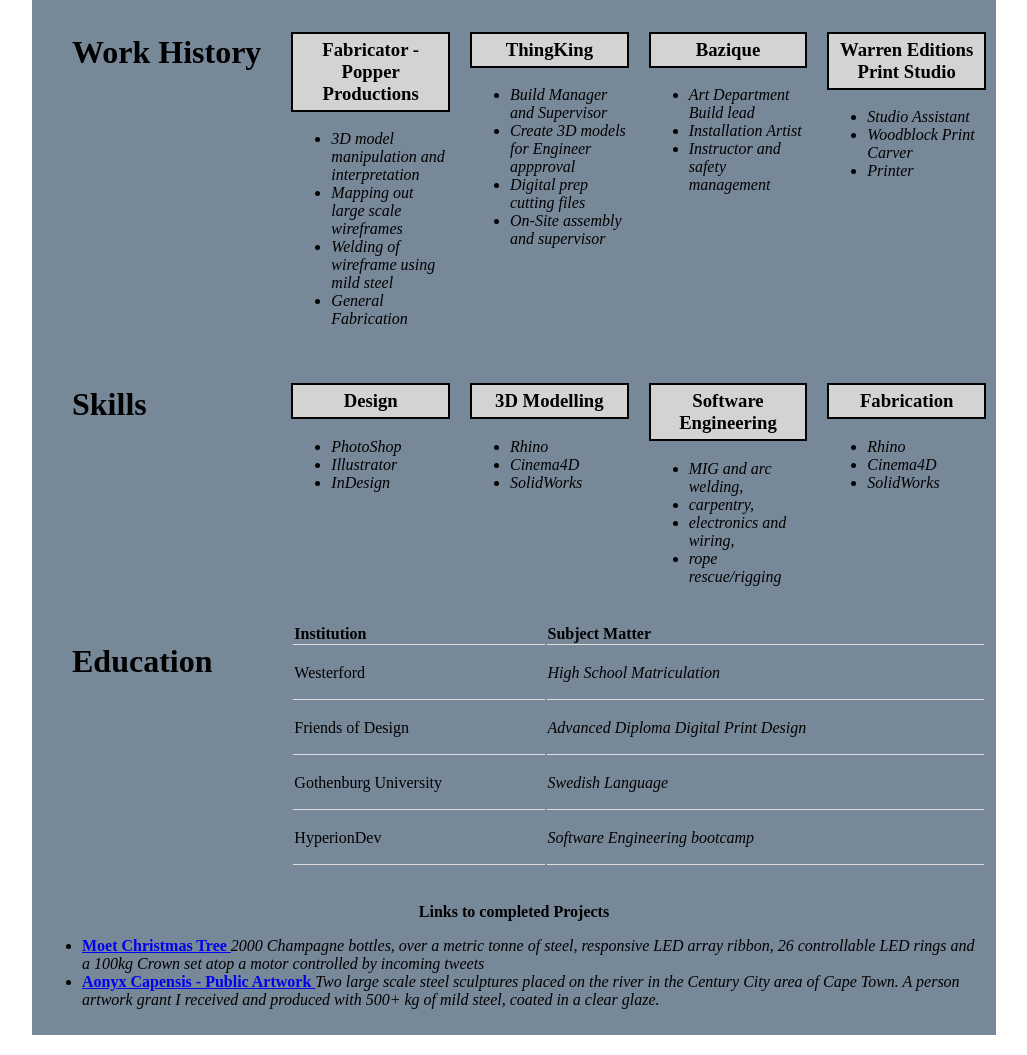
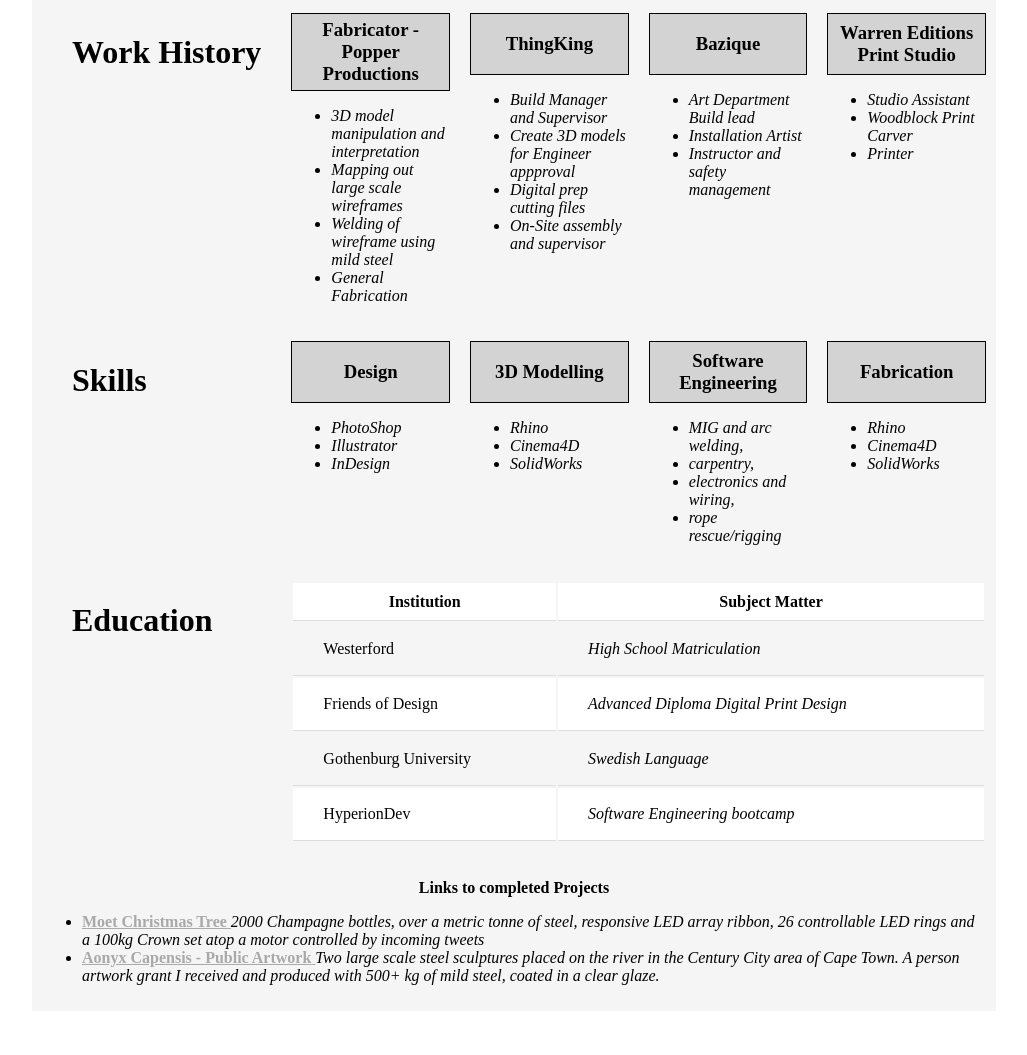
Before and after one commit to EpicurianCoder/callum_pickard_resume, a plain HTML site: page index.html in a window 1280 px wide. Shown: the part 301-1356 px from the top of the page, without its empty margins (126-1153 px from the left). After the commit the page ends 1332 px from the top, so only its background shows below. Drawn offline with Linux system fonts and the light colour scheme.

Commit message:
website update

```diff
--- a/bio.css
+++ b/bio.css
@@ -10,6 +10,19 @@
     justify-content: space-evenly;
 }
 
+/* Sets all link text to white text */
+td > a {
+    color: white;
+}
+
+li > a {
+    color: darkgrey;
+}
+
+a:hover {
+    color: black;
+}
+
 /* Gives all images a  black border */
 img {
     border: 10px solid black;
@@ -17,10 +30,15 @@ img {
 
 /* Outlines and colours all items using the h3 tag */
 h3 {
+    display: table-cell;
+    width: 100px;
     text-align: center;
-    border: black solid 2px;
+    height: 50px;
+    border: black solid 0.2px;
     background-color: lightgrey;
-    padding: 5px
+    padding: 5px;
+    vertical-align: middle;
+    width:  250px
 }
 
 table {
@@ -142,13 +160,31 @@ the divs on our main grid
     grid-column: 3/11;
 }
 
+.eduTable{
+}
+
+tbody tr:nth-child(odd) {
+  background-color: #fff;
+}
+
+tbody td {
+    padding-left: 30px;
+}
+
+tbody th {
+    text-align: center;
+    background-color: white;
+    height: 35px;
+}
+
 .completedProjects {
     align-content: center;
     grid-column: 1/11;
+    color: black;
 }
 
 /* adds a colour and padding to each grid item */
 .pageWrapper>div {
-    background: lightslategrey;
+    background: whitesmoke;
     padding: 10px;
 }
```
